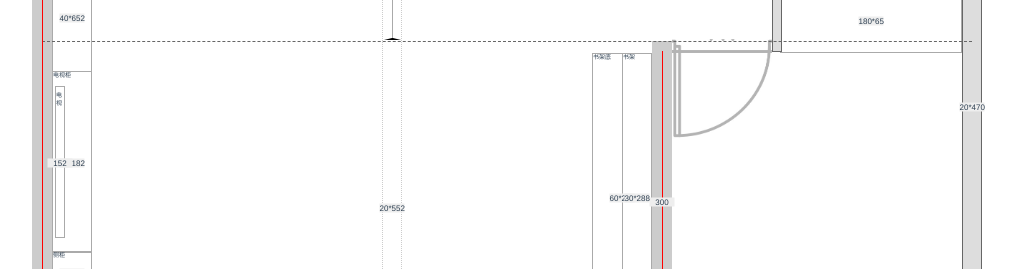
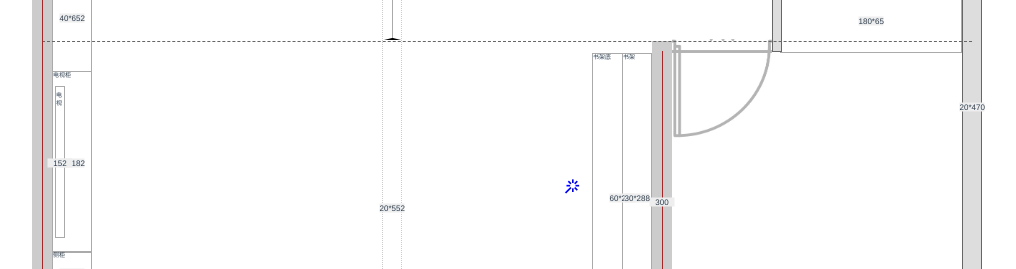
Before and after one commit to Manfray/manfray-home, a Vue app: page / in a window 1280 px wide. Shown: the part 927-1196 px from the top of the page, without its empty margins (17-1033 px from the left). Built offline with nearby package versions, Linux system fonts and the light colour scheme.

Commit message:
补充书房素材设计

```diff
--- a/src/App.vue
+++ b/src/App.vue
@@ -368,6 +368,18 @@
           <div class="nuanqipian s-s show-border">
             <div class="dianqi-name">热</div>
           </div>
+          <el-popover
+            placement="bottom"
+            title="装修参考"
+            width="300"
+            trigger="click">
+            <el-carousel height="300px" :autoplay="false" arrow="always" indicator-position="none">
+              <el-carousel-item v-for="item in 10" :key="item" style="height:300px">
+                <img :src="`./shujia/${item}.jpg`" alt="" style="height: 100%">
+              </el-carousel-item>
+            </el-carousel>
+            <i slot="reference" class="magic el-icon-magic-stick" style="top: 138px;left: 162px;"></i>
+          </el-popover>
           <div class="dianqi-list s-s" v-show="showDianqiList">
             书房用电器件：
             <div>电脑</div>
```
